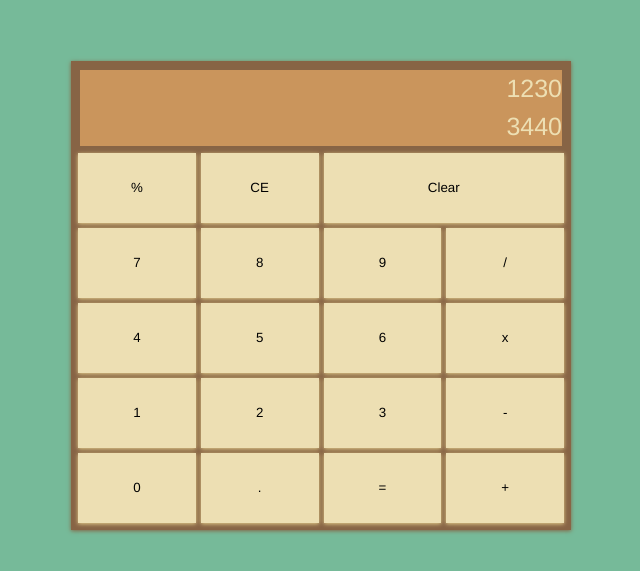
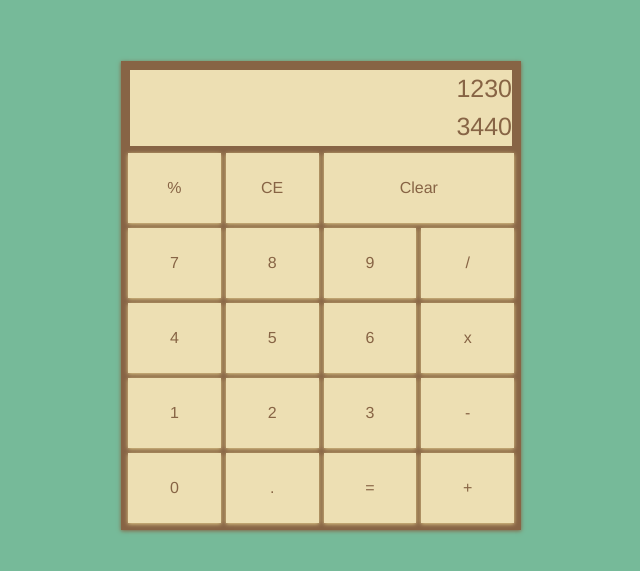
Before and after one commit to RPE8/odin-calculator, a website: page index.html in a window 1280 px wide. Shown: the part 105-676 px from the top of the page, without its empty margins (319-959 px from the left). Drawn offline with Linux system fonts and the light colour scheme.

Commit message:
Change font configutarion of buttons and reduce calculator width

```diff
--- a/style.css
+++ b/style.css
@@ -4,8 +4,9 @@
   --calculator-box-shadow-color: #876445;
   --buttons-background-color: #eddfb3;
   --buttons-box-shadow-color: #e4cf8c;
-  --display-background-color: #ca955c;
-  --display-color: #eddfb3;
+  --buttons-color: #876445;
+  --display-background-color: #eddfb3;
+  --display-color: #876445;
 }
 
 *,
@@ -28,7 +29,7 @@ body {
 }
 
 main {
-  width: 500px;
+  width: 400px;
 }
 
 #calculator {
@@ -65,6 +66,8 @@ main {
   margin: 0;
   border: 0;
   display: block;
+  color: var(--buttons-color);
+  font-size: 16px;
   background-color: var(--buttons-background-color);
   box-shadow: var(--buttons-box-shadow-color) 0px 1px 4px;
 }
```
